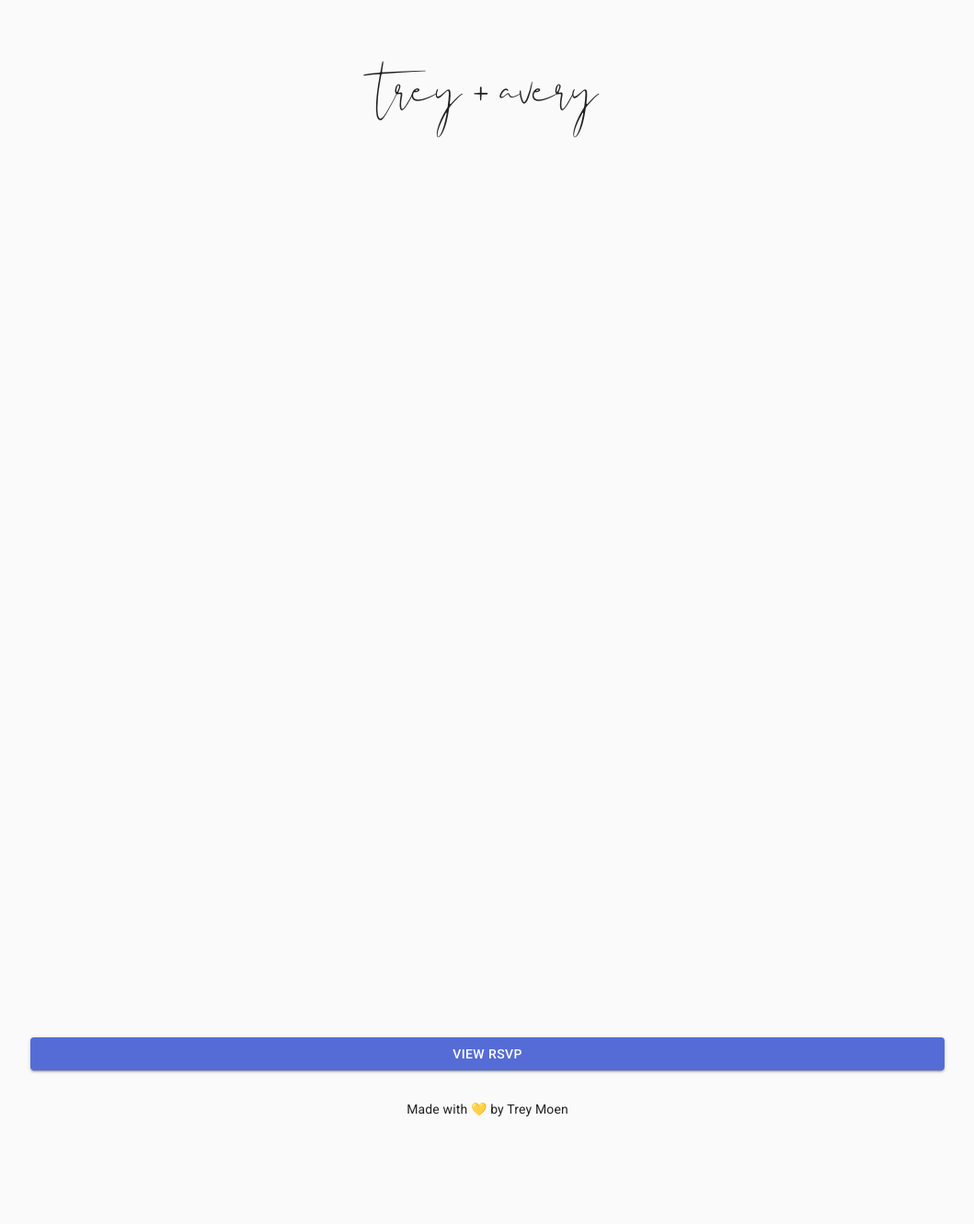
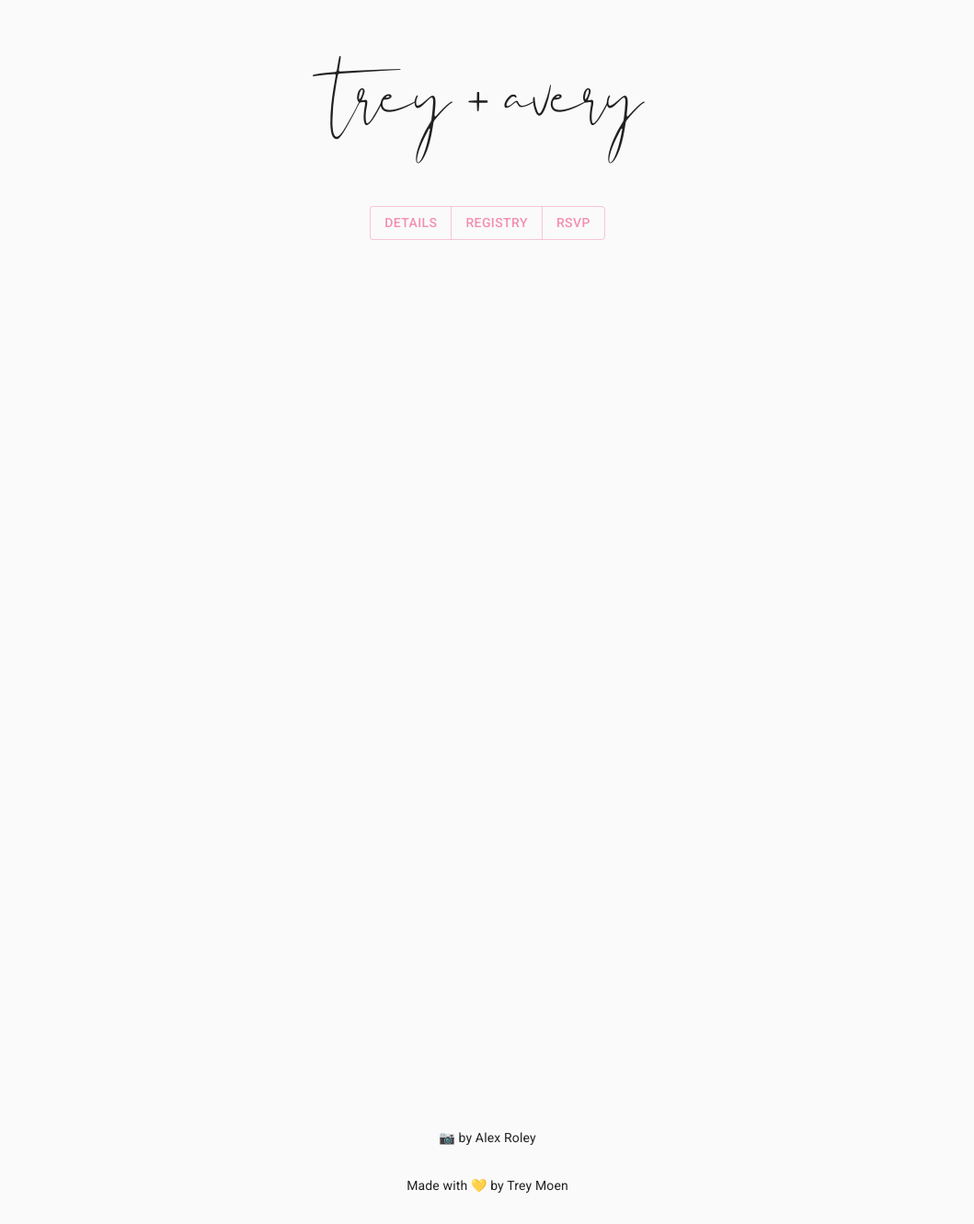
Before and after one commit to greatgitsby/wedding-frontend, a Next.js app: page / in a window 1280 px wide. Shown: the whole page at 92% size, without its empty margins (110-1169 px from the left). Before the commit the page ends 1249 px from the top, so only its background shows below. Built offline with nearby package versions, Linux system fonts and the light colour scheme.

Commit message:
Update theme and plugging Alex for 📷

```diff
--- a/next.config.js
+++ b/next.config.js
@@ -1,12 +1,15 @@
-module.exports = {
-  webpack: (config) => {
-    config.module.rules.push({
-      test: /\.node$/,
-      loader: "node-loader",
-    });
+const { NextConfig } = require("next/dist/next-server/server/config-shared");
 
-    config.externals = config.externals || {};
-    config.externals["sharp"] = "commonjs sharp"
-    return config
+/**
+ * @type {NextConfig}
+ */
+const nextConfig = {
+  reactStrictMode: true,
+  images: {
+    images: {
+      deviceSizes: [640, 750, 828, 1080, 1200, 1920],
+    }
   }
 }
+
+module.exports = nextConfig;
--- /dev/null
+++ b/src/PhotoPlug.tsx
@@ -0,0 +1,14 @@
+import * as React from 'react';
+import Typography from '@material-ui/core/Typography';
+import MuiLink from '@material-ui/core/Link';
+
+export default function PhotoPlug() {
+  return (
+    <Typography variant="body2" align="center">
+      {'📷 by '}
+      <MuiLink color="inherit" href="https://www.instagram.com/a.roley/" target="_blank">
+        Alex Roley
+      </MuiLink>
+    </Typography>
+  );
+}
--- a/src/pages/index.tsx
+++ b/src/pages/index.tsx
@@ -1,9 +1,10 @@
 import * as React from 'react';
 import Box from '@material-ui/core/Box';
 import Copyright from '../Copyright';
+import PhotoPlug from '../PhotoPlug';
 import ImageList from '@material-ui/core/ImageList';
 import ImageListItem from '@material-ui/core/ImageListItem';
-import { Button, Grid, ThemeProvider, Typography } from '@material-ui/core';
+import { Button, ButtonGroup, Grid, ThemeProvider, Typography } from '@material-ui/core';
 import { Theme, createStyles, makeStyles, createTheme } from '@material-ui/core/styles';
 import { AuthFlowImageProps, getImageProps } from '../Images';
 
@@ -12,6 +13,18 @@ import useMeasure from 'react-use-measure';
 
 const useStyles = makeStyles((theme: Theme) =>
   createStyles({
+    buttons: {
+      display: 'flex',
+      flexDirection: 'column',
+      alignItems: 'center',
+      '& > *': {
+        margin: theme.spacing(1),
+      },
+    },
+    banner: {
+      textAlign: "center",
+      justifyContent: "center"
+    },
     root: {
       padding: theme.spacing(3, 2),
       height: 200,
@@ -68,10 +81,23 @@ export default function Index(props: AuthFlowImageProps) {
       <Grid item>
         <Box sx={{ my: 10 }}>
           <ThemeProvider theme={typographyTheme}>
-            <Typography variant="h4" align="center">
+            <Typography variant="h3" className={classes.banner}>
               trey + avery
             </Typography>
           </ThemeProvider>
+        </Box>
+        <Box sx={{ my: 4 }} className={classes.buttons}>
+          <ButtonGroup color="secondary" aria-label="">
+            <Button>
+              Details
+            </Button>
+            <Button>
+              Registry
+            </Button>
+            <Button href="/login">
+              RSVP
+            </Button>
+          </ButtonGroup>
         </Box>
 
         <Box sx={{ my: 4 }}>
@@ -99,14 +125,10 @@ export default function Index(props: AuthFlowImageProps) {
             })}
           </ImageList>
         </Box>
-
+        <Box sx={{ my: 1 }}>
+          <PhotoPlug />
+        </Box>
         <Box sx={{ my: 4 }}>
-          <Button fullWidth variant="contained" color="primary" href="/login">
-            View RSVP
-          </Button>
-        </Box>
-
-        <Box sx={{my: 4 }}>
           <Copyright />
         </Box>
 
--- a/src/theme.ts
+++ b/src/theme.ts
@@ -5,10 +5,12 @@ import { red } from '@material-ui/core/colors';
 const theme = createTheme({
   palette: {
     primary: {
-      main: '#556cd6',
+      light: '#a6d4fa',
+      main: '#90caf9',
+      dark: '#648dae'
     },
     secondary: {
-      main: '#19857b',
+      main: '#f48fb1',
     },
     error: {
       main: red.A400,
```
